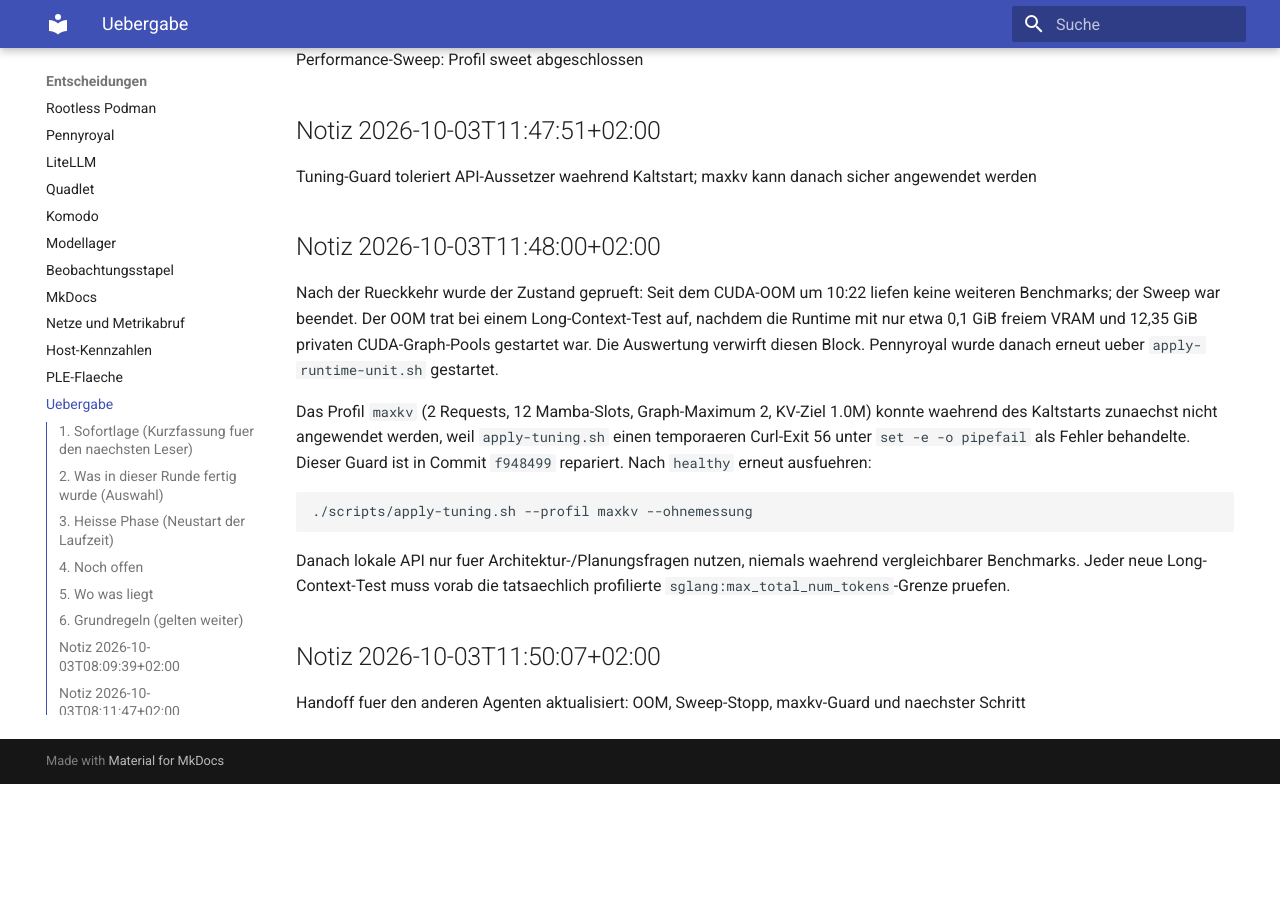
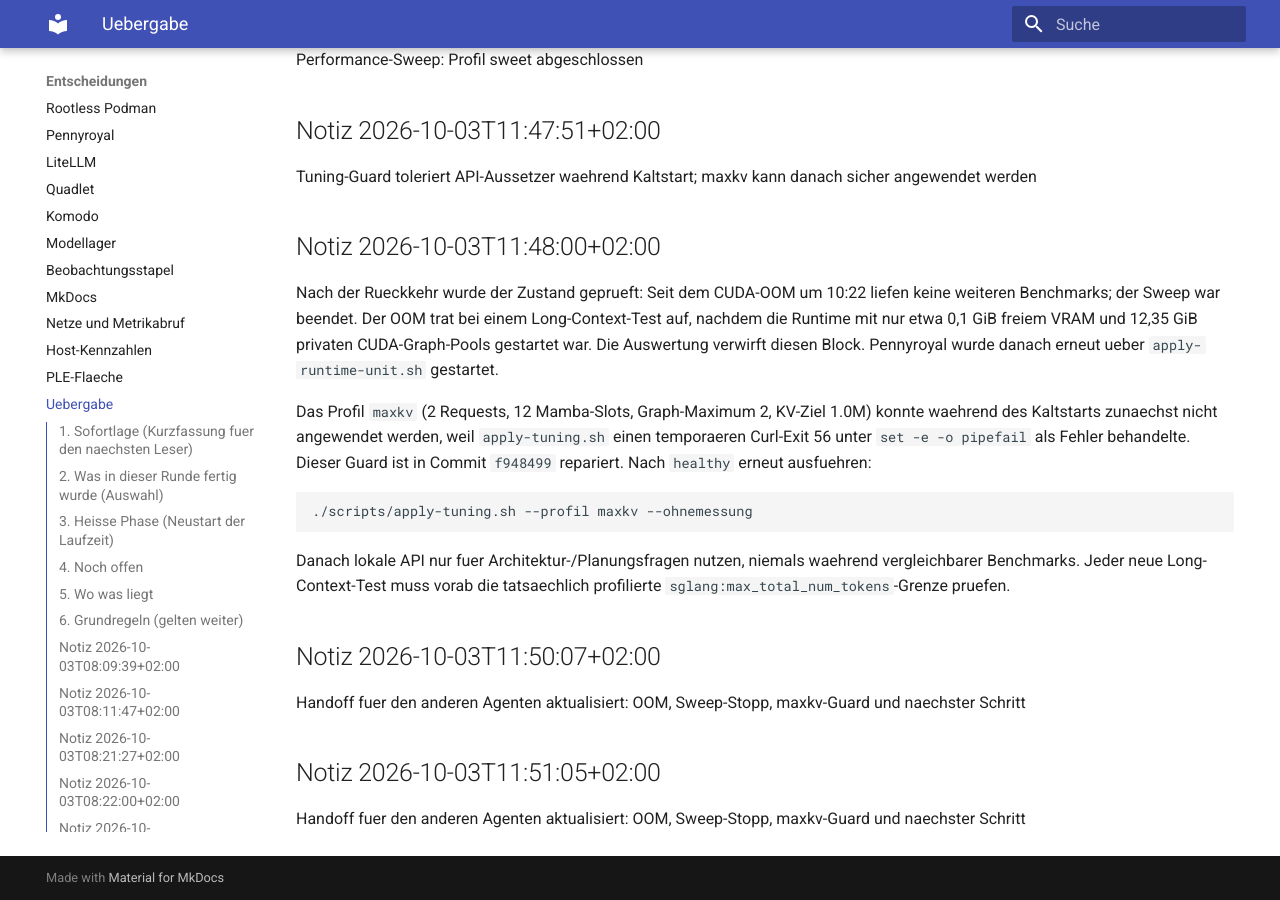
Before and after one commit to thomasdenk79-cyber/llm-infra-setup, an MkDocs documentation site: the page built from docs/HANDOFF.md, in a window 1280 px wide and 900 px high, scrolled down 6331 px. Built offline with MkDocs 1.6.1 and Material for MkDocs 9.7.7, drawn with Linux system fonts in a browser that asks for light colours; before the commit the page ends 7115 px from its top, so only the background shows below that; some of the changed text lies outside the part shown.

Commit message:
stand: 2026-10-03T11:51 gesichert (1 Dateien)

```diff
--- a/docs/HANDOFF.md
+++ b/docs/HANDOFF.md
@@ -1,4 +1,4 @@
-Zuletzt gesichert: 2026-10-03T11:50:07+02:00 durch `scripts/session-checkpoint.sh`
+Zuletzt gesichert: 2026-10-03T11:51:05+02:00 durch `scripts/session-checkpoint.sh`
 
 # Arbeitsstand und Uebergabe
 
@@ -266,3 +266,7 @@
 ## Notiz 2026-10-03T11:50:07+02:00
 
 Handoff fuer den anderen Agenten aktualisiert: OOM, Sweep-Stopp, maxkv-Guard und naechster Schritt
+
+## Notiz 2026-10-03T11:51:05+02:00
+
+Handoff fuer den anderen Agenten aktualisiert: OOM, Sweep-Stopp, maxkv-Guard und naechster Schritt
```
